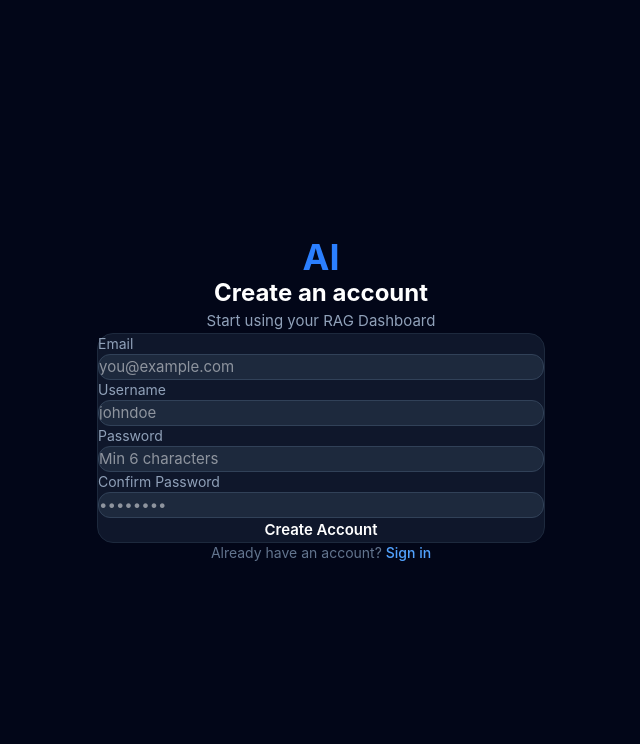
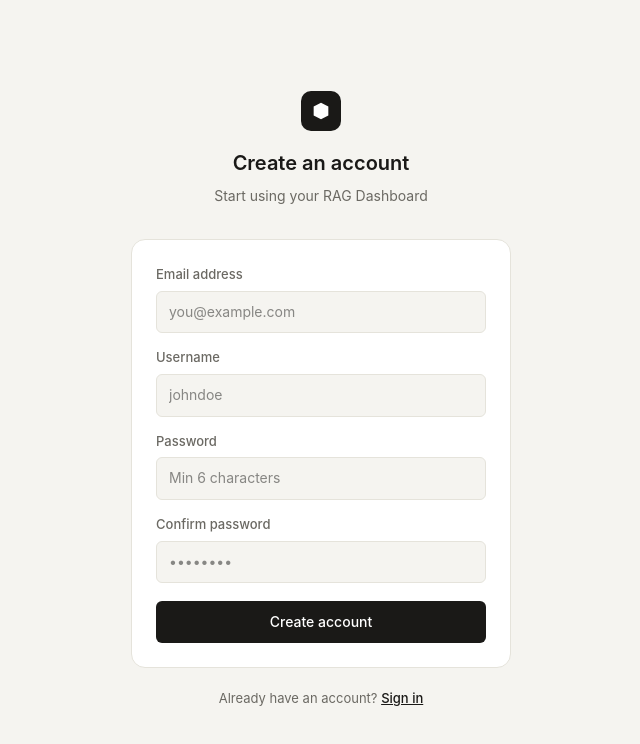
Before and after one commit to hanmanthande/Search-Engine, a React app in the folder frontend/: page / in a window 1280 px wide. Both pictures are taken after typing "name@example.com", "Sample123" into the empty fields and a click on the button "Create one". Shown: the top 744 px of the page, without its empty margins (319-959 px from the left). Built offline with nearby package versions, Linux system fonts and the light colour scheme; the HTML template or start-up script is replaced by a standard one.

Commit message:
Updated the RegisterPage

```diff
--- a/frontend/src/pages/RegisterPage.jsx
+++ b/frontend/src/pages/RegisterPage.jsx
@@ -2,16 +2,37 @@ import { useState } from "react";
 import { useAuth } from "../context/AuthContext";
 import toast from "react-hot-toast";
 
-function RegisterPage({ onSwitchToLogin }) {
+const s = {
+  page: { minHeight: "100vh", background: "var(--bg)", display: "flex", alignItems: "center", justifyContent: "center", padding: "24px" },
+  card: { width: "100%", maxWidth: "380px" },
+  logo: { textAlign: "center", marginBottom: "32px" },
+  logoIcon: { width: "40px", height: "40px", background: "var(--text-primary)", borderRadius: "10px", display: "inline-flex", alignItems: "center", justifyContent: "center", marginBottom: "16px" },
+  title: { fontSize: "20px", fontWeight: "600", color: "var(--text-primary)", marginBottom: "6px" },
+  subtitle: { fontSize: "14px", color: "var(--text-secondary)" },
+  form: { background: "var(--surface)", border: "1px solid var(--border)", borderRadius: "var(--radius-lg)", padding: "24px", display: "flex", flexDirection: "column", gap: "14px" },
+  field: { display: "flex", flexDirection: "column", gap: "6px" },
+  label: { fontSize: "13px", fontWeight: "500", color: "var(--text-secondary)" },
+  input: { width: "100%", padding: "9px 12px", background: "var(--bg)", border: "1px solid var(--border)", borderRadius: "var(--radius-sm)", color: "var(--text-primary)", fontSize: "14px", outline: "none", transition: "border-color 0.15s" },
+  btn: { width: "100%", padding: "10px", background: "var(--text-primary)", color: "#fff", borderRadius: "var(--radius-sm)", fontSize: "14px", fontWeight: "500", marginTop: "4px" },
+  footer: { textAlign: "center", marginTop: "20px", fontSize: "13px", color: "var(--text-secondary)" },
+  link: { color: "var(--text-primary)", fontWeight: "500", textDecoration: "underline", cursor: "pointer", background: "none", border: "none", fontSize: "13px" },
+};
+
+const fields = [
+  { key: "email",    label: "Email address",    type: "email",    placeholder: "you@example.com" },
+  { key: "username", label: "Username",          type: "text",     placeholder: "johndoe" },
+  { key: "password", label: "Password",          type: "password", placeholder: "Min 6 characters" },
+  { key: "confirm",  label: "Confirm password",  type: "password", placeholder: "••••••••" },
+];
+
+export default function RegisterPage({ onSwitchToLogin }) {
   const { register } = useAuth();
-  const [form, setForm]       = useState({ email: "", username: "", password: "", confirm: "" });
+  const [form, setForm] = useState({ email: "", username: "", password: "", confirm: "" });
   const [loading, setLoading] = useState(false);
-
-  const handleChange = (e) => setForm((p) => ({ ...p, [e.target.name]: e.target.value }));
 
   const handleSubmit = async (e) => {
     e.preventDefault();
-    if (form.password !== form.confirm) { toast.error("Passwords do not match"); return; }
+    if (form.password !== form.confirm) { toast.error("Passwords don't match"); return; }
     if (form.password.length < 6) { toast.error("Password must be at least 6 characters"); return; }
     try {
       setLoading(true);
@@ -25,64 +46,40 @@ function RegisterPage({ onSwitchToLogin }) {
   };
 
   return (
-    <div className="min-h-screen bg-slate-950 flex items-center justify-center px-4">
-      <div className="w-full max-w-md">
-
-        <div className="text-center mb-8">
-          <div className="text-4xl font-bold text-blue-500 mb-2">AI</div>
-          <h1 className="text-2xl font-bold text-white">Create an account</h1>
-          <p className="text-slate-400 mt-1">Start using your RAG Dashboard</p>
+    <div style={s.page}>
+      <div style={s.card}>
+        <div style={s.logo}>
+          <div style={s.logoIcon}>
+            <svg width="22" height="22" viewBox="0 0 24 24" fill="none">
+              <path d="M12 3L4 7v10l8 4 8-4V7l-8-4z" fill="white" />
+            </svg>
+          </div>
+          <div style={s.title}>Create an account</div>
+          <div style={s.subtitle}>Start using your RAG Dashboard</div>
         </div>
 
-        <div className="bg-slate-900 border border-slate-800 rounded-2xl p-8">
-          <form onSubmit={handleSubmit} className="space-y-5">
+        <form onSubmit={handleSubmit} style={s.form}>
+          {fields.map(({ key, label, type, placeholder }) => (
+            <div key={key} style={s.field}>
+              <label style={s.label}>{label}</label>
+              <input type={type} value={form[key]}
+                onChange={e => setForm(p => ({ ...p, [key]: e.target.value }))}
+                placeholder={placeholder} required style={s.input}
+                onFocus={e => e.target.style.borderColor = "var(--text-primary)"}
+                onBlur={e => e.target.style.borderColor = "var(--border)"} />
+            </div>
+          ))}
+          <button type="submit" disabled={loading}
+            style={{ ...s.btn, opacity: loading ? 0.6 : 1, cursor: loading ? "not-allowed" : "pointer" }}>
+            {loading ? "Creating account…" : "Create account"}
+          </button>
+        </form>
 
-            <div>
-              <label className="block text-sm text-slate-400 mb-1.5">Email</label>
-              <input type="email" name="email" value={form.email} onChange={handleChange}
-                placeholder="you@example.com" required
-                className="w-full bg-slate-800 border border-slate-700 rounded-xl px-4 py-3 text-white outline-none focus:border-blue-500 transition" />
-            </div>
-
-            <div>
-              <label className="block text-sm text-slate-400 mb-1.5">Username</label>
-              <input type="text" name="username" value={form.username} onChange={handleChange}
-                placeholder="johndoe" required
-                className="w-full bg-slate-800 border border-slate-700 rounded-xl px-4 py-3 text-white outline-none focus:border-blue-500 transition" />
-            </div>
-
-            <div>
-              <label className="block text-sm text-slate-400 mb-1.5">Password</label>
-              <input type="password" name="password" value={form.password} onChange={handleChange}
-                placeholder="Min 6 characters" required
-                className="w-full bg-slate-800 border border-slate-700 rounded-xl px-4 py-3 text-white outline-none focus:border-blue-500 transition" />
-            </div>
-
-            <div>
-              <label className="block text-sm text-slate-400 mb-1.5">Confirm Password</label>
-              <input type="password" name="confirm" value={form.confirm} onChange={handleChange}
-                placeholder="••••••••" required
-                className="w-full bg-slate-800 border border-slate-700 rounded-xl px-4 py-3 text-white outline-none focus:border-blue-500 transition" />
-            </div>
-
-            <button type="submit" disabled={loading}
-              className="w-full bg-blue-600 hover:bg-blue-500 disabled:opacity-50 text-white rounded-xl py-3 font-semibold transition">
-              {loading ? "Creating account..." : "Create Account"}
-            </button>
-
-          </form>
+        <div style={s.footer}>
+          Already have an account?{" "}
+          <button onClick={onSwitchToLogin} style={s.link}>Sign in</button>
         </div>
-
-        <p className="text-center text-slate-500 mt-5 text-sm">
-          Already have an account?{" "}
-          <button onClick={onSwitchToLogin} className="text-blue-400 hover:text-blue-300 font-medium">
-            Sign in
-          </button>
-        </p>
-
       </div>
     </div>
   );
 }
-
-export default RegisterPage;
```
